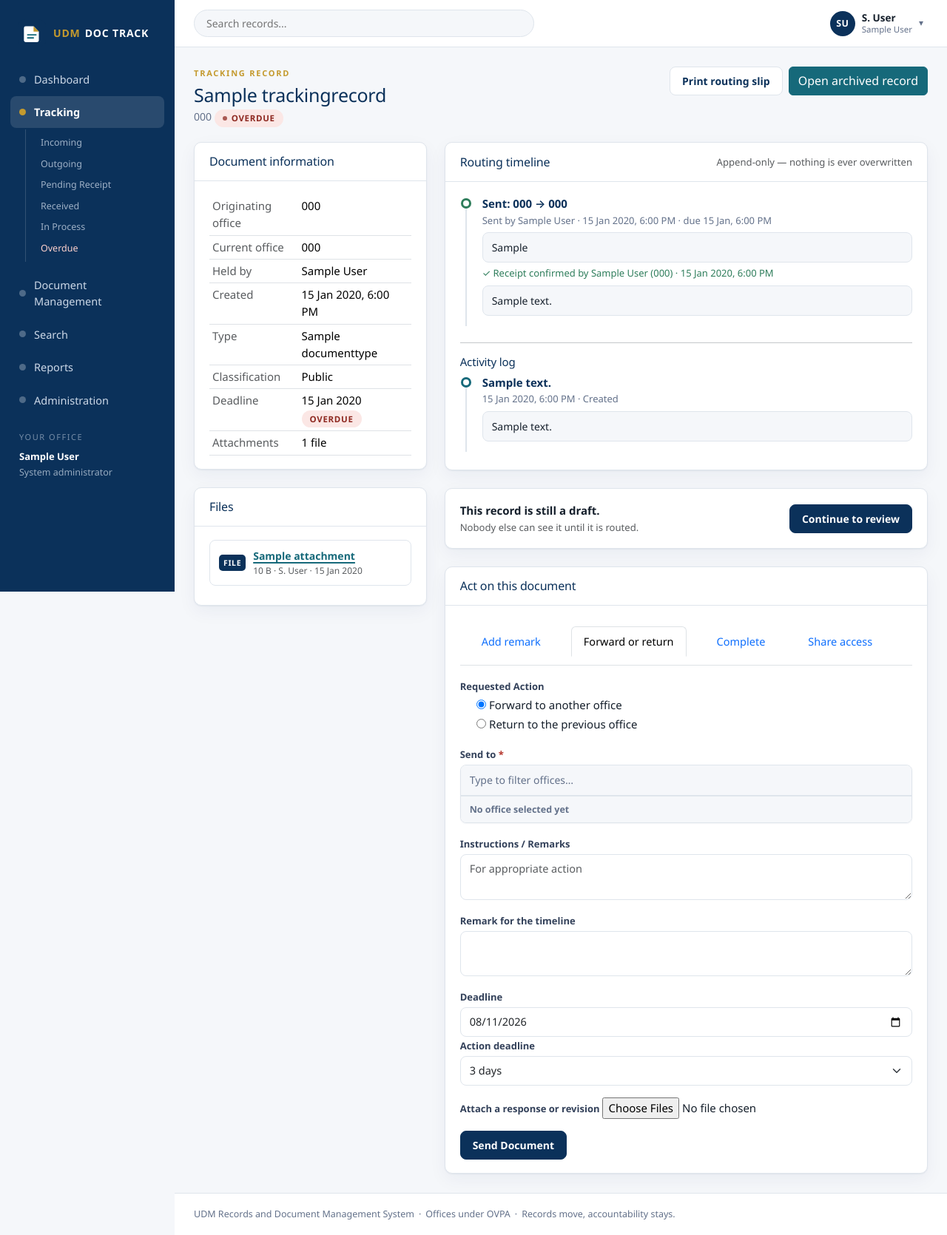
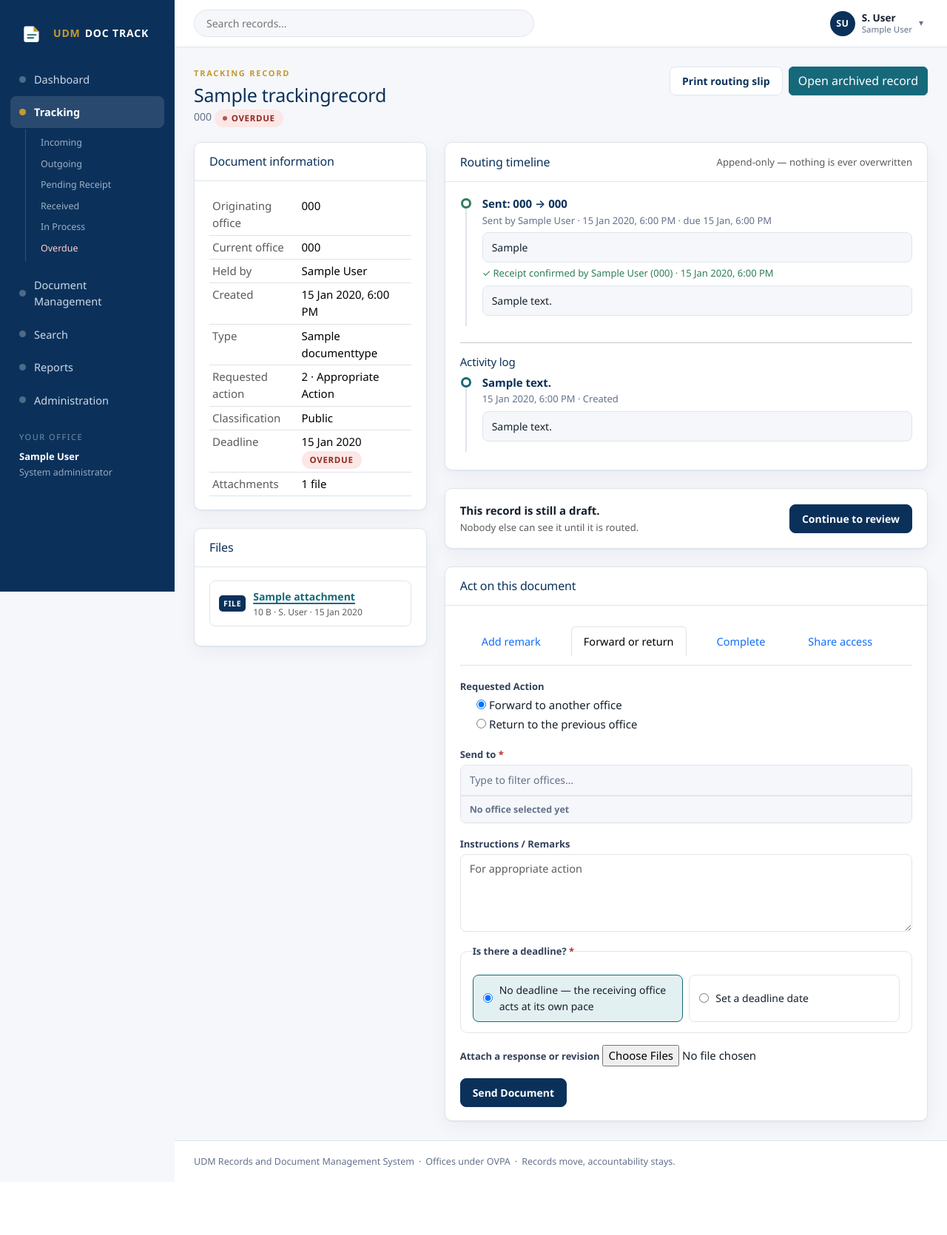
Before and after one commit to zap1104/udm-doctrack, a Django app: page /tracking/1/ in a window 1280 px wide, after a click on "Forward or return". Shown: the whole page at 74% size. After the commit the page ends 1578 px from the top, so only its background shows below. Run offline with Django 5.2, Linux system fonts and the light colour scheme; a user stored in the database is signed in; tables that the repository leaves empty hold one stand-in row (values such as "Sample post"); some libraries are stand-ins or nearby versions.

Commit message:
fix(tracking): stop the routing form discarding deadlines and requested actions
Four bugs found by auditing which of our own CSS classes templates reference
but the stylesheet never defines. `.phase2-backend-field` was the thread that
unravelled the rest: it exists to hide raw backend fields, so with no rule
behind it the record page's Forward tab rendered them.

1. Deadlines set on the Forward/Return tab were silently thrown away. The
   date picker there was a proxy that converted the chosen date into a day
   count and wrote it into a `due_days` <select> offering only 0/1/3/5/7.
   Any other gap matched no <option>, so the select submitted nothing, and
   `int(due_days or 0)` read that as "no deadline". Picking a date twelve
   days out produced a document with no deadline and no warning. Both steps
   of the create flow already use a validated date field; the route form now
   uses the same one, so a past date is refused here too instead of being
   accepted and dropped.

2. The same tab showed two notes boxes. JavaScript kept the second one as a
   mirror copy of the first, so text appeared twice on screen and was stored
   twice. route_record() already falls back to the instructions when no
   separate remark is given, so the duplicate field is gone.

3. "Requested action" on the create form was a <select> with no name; it
   never submitted. The value lived in sessionStorage and was echoed on the
   review page behind a "Frontend preview" badge, then lost. The ten numbered
   codes are the ones printed on the approved slip, so they are now a real
   field on TrackingRecord, shown on the review page, the record page and the
   printed slip.

4. The tracking list ran one query per row to decide whether to show Confirm
   Receipt, plus a second COUNT of a queryset the paginator had already
   counted. Both are batched now: ten rows and one row cost the same seven
   queries.

Also drops two dashboard context variables left over from the removed
Completed card, each costing a COUNT per page load, and the JavaScript that
served the deleted proxies — one block of which still called a helper that
had been removed.

Co-Authored-By: Claude Opus 5 <noreply@anthropic.com>

```diff
--- a/apps/core/views.py
+++ b/apps/core/views.py
@@ -37,7 +37,6 @@ class DashboardView(AppLoginRequiredMixin, TemplateView):
         custody = tracking_services.in_custody_for(user)
         in_transit = tracking_services.in_transit_from(user)
         overdue = tracking_services.overdue_for(user)
-        completed = tracking_services.completed_this_year_for(user)
 
         attention = list(inbox[:5])
         if len(attention) < 5:
@@ -68,8 +67,7 @@ class DashboardView(AppLoginRequiredMixin, TemplateView):
         )
 
         attention = attention[:5]
-        for record in attention:
-            record.can_confirm_now = record.can_user_confirm_receipt(user)
+        tracking_services.annotate_can_confirm(attention, user)
 
         recent = list(tracking_services.active_for(user)[:8])
         show_office_columns = user.is_records_staff
@@ -84,9 +82,7 @@ class DashboardView(AppLoginRequiredMixin, TemplateView):
                 "inbox_new_today": inbox.filter(last_movement_at__date=today).count(),
                 "custody_count": custody.count(),
                 "outgoing_count": in_transit.count(),
-                "outgoing_new_today": in_transit.filter(last_movement_at__date=today).count(),
                 "overdue_count": overdue.count(),
-                "completed_count": completed.count(),
                 "attention_records": attention,
                 "recent_records": recent,
                 "show_office_columns": show_office_columns,
--- a/apps/tracking/forms.py
+++ b/apps/tracking/forms.py
@@ -10,14 +10,6 @@ from apps.core.forms import BootstrapFormMixin, DateInput, MultipleFileField
 from apps.core.models import DocumentType
 
 from .models import RoutingStep, Status, TrackingRecord
-
-DUE_CHOICES = [
-    ("1", "1 day"),
-    ("3", "3 days"),
-    ("5", "5 days"),
-    ("7", "1 week"),
-    ("0", "No deadline"),
-]
 
 #: How far ahead a deadline may be set. A date beyond this is almost always a
 #: typo in the year ("2027" for "2026"), and a deadline nobody will ever chase
@@ -138,7 +130,10 @@ class CreateRecordForm(DeadlineMixin, BootstrapFormMixin, forms.ModelForm):
 
     class Meta:
         model = TrackingRecord
-        fields = ("subject", "document_type", "classification", "priority", "instructions")
+        fields = (
+            "subject", "document_type", "classification", "priority",
+            "requested_action", "instructions",
+        )
         widgets = {
             "subject": forms.TextInput(attrs={"placeholder": "Enter document subject", "autofocus": True}),
             "instructions": forms.Textarea(
@@ -161,6 +156,9 @@ class CreateRecordForm(DeadlineMixin, BootstrapFormMixin, forms.ModelForm):
         self.fields["document_type"].queryset = DocumentType.active.all()
         self.fields["document_type"].empty_label = "Not specified"
         self.fields["instructions"].required = True
+        self.fields["requested_action"].widget.choices = [
+            ("", "Select the requested action")
+        ] + list(TrackingRecord.RequestedAction.choices)
         if user is not None and user.office_id:
             self.fields["receiving_offices"].queryset = Office.active.exclude(pk=user.office_id)
 
@@ -213,7 +211,7 @@ class ReviewRouteForm(DeadlineMixin, BootstrapFormMixin, forms.Form):
         return offices
 
 
-class RouteForm(BootstrapFormMixin, forms.Form):
+class RouteForm(DeadlineMixin, BootstrapFormMixin, forms.Form):
     """Forward or return a document that this office currently holds."""
 
     action = forms.ChoiceField(
@@ -231,17 +229,18 @@ class RouteForm(BootstrapFormMixin, forms.Form):
             attrs={"size": 6, "class": "form-select js-searchable", "data-placeholder": "Type to filter offices…"}
         ),
     )
+    # One notes field, matching the create form. There used to be a second
+    # "Remark for the timeline" box that JavaScript kept as a mirror copy of
+    # this one, so whatever was typed here appeared twice on screen and was
+    # stored twice. route_record() already falls back to the instructions when
+    # no separate remark is given.
     instructions = forms.CharField(
-        label="Instructions for the next office",
-        widget=forms.Textarea(attrs={"rows": 2, "placeholder": "For appropriate action"}),
+        label="Instructions / Remarks",
+        widget=forms.Textarea(attrs={"rows": 4, "placeholder": "For appropriate action"}),
         required=False,
     )
-    due_days = forms.ChoiceField(choices=DUE_CHOICES, initial="3", required=False, label="Action deadline")
-    remark = forms.CharField(
-        label="Remark for the timeline",
-        widget=forms.Textarea(attrs={"rows": 2}),
-        required=False,
-    )
+    deadline_choice = deadline_choice_field()
+    due_date = due_date_field()
     attachments = MultipleFileField(required=False, label="Attach a response or revision")
 
     def __init__(self, *args, record=None, user=None, **kwargs):
--- a/apps/tracking/views.py
+++ b/apps/tracking/views.py
@@ -96,16 +96,21 @@ class RecordListView(AppLoginRequiredMixin, View):
 
         records = records.distinct().order_by("-last_movement_at")
         page = Paginator(records, PAGE_SIZE).get_page(request.GET.get("page"))
-        for record in page.object_list:
-            record.can_confirm_now = record.can_user_confirm_receipt(request.user)
+        # Materialised once so the annotation below lands on the very objects
+        # the template iterates, not on a throwaway copy of the queryset.
+        page_records = list(page.object_list)
+        services.annotate_can_confirm(page_records, request.user)
         return render(
             request,
             self.template_name,
             {
                 "form": form,
                 "page_obj": page,
-                "records": page.object_list,
-                "total": records.count(),
+                "records": page_records,
+                # The paginator has already counted this queryset; calling
+                # .count() again would run the same DISTINCT-over-joins query
+                # a second time on every page load.
+                "total": page.paginator.count,
                 "querystring": request.GET.urlencode(),
             },
         )
@@ -134,6 +139,7 @@ class RecordCreateView(OfficeAssignedMixin, View):
                 document_type=form.cleaned_data.get("document_type"),
                 classification=form.cleaned_data.get("classification"),
                 priority=form.cleaned_data.get("priority"),
+                requested_action=form.cleaned_data.get("requested_action", ""),
                 due_at=deadline,
             )
             services.attach_files(record, form.cleaned_data.get("attachments") or [], user=request.user)
@@ -319,7 +325,11 @@ class RouteRecordView(OfficeAssignedMixin, View):
             raise PermissionDenied("Only the office that currently holds the document can forward it.")
         form = RouteForm(request.POST, request.FILES, record=record, user=request.user)
         if not form.is_valid():
-            messages.error(request, "Choose at least one office to send the document to.")
+            # The deadline can fail validation too, so report what actually
+            # broke instead of always blaming the office selection.
+            messages.error(request, "; ".join(
+                f"{field}: {error}" for field, errors in form.errors.items() for error in errors
+            ))
             return redirect(record.get_absolute_url())
         try:
             services.attach_files(record, form.cleaned_data.get("attachments") or [], user=request.user)
@@ -329,8 +339,7 @@ class RouteRecordView(OfficeAssignedMixin, View):
                 user=request.user,
                 instructions=form.cleaned_data.get("instructions", ""),
                 action=form.cleaned_data["action"],
-                due_days=int(form.cleaned_data.get("due_days") or 0),
-                remark=form.cleaned_data.get("remark", ""),
+                due_at=form.deadline_datetime(),
             )
         except ValidationError as exc:
             messages.error(request, "; ".join(exc.messages))
--- a/static/js/doctrack.js
+++ b/static/js/doctrack.js
@@ -251,62 +251,6 @@
   ---------------------------------------------------------------------- */
   document.documentElement.classList.add("phase2-js");
 
-  function localDateValue(date) {
-    var year = date.getFullYear();
-    var month = String(date.getMonth() + 1).padStart(2, "0");
-    var day = String(date.getDate()).padStart(2, "0");
-    return year + "-" + month + "-" + day;
-  }
-
-  function startOfToday() {
-    var now = new Date();
-    return new Date(now.getFullYear(), now.getMonth(), now.getDate());
-  }
-
-  document.querySelectorAll("[data-due-date-proxy]").forEach(function (wrapper) {
-    var dateInput = wrapper.querySelector("[data-due-date-input]");
-    var dueDaysInput = document.getElementById(wrapper.dataset.dueDaysId);
-    if (!dateInput || !dueDaysInput) return;
-
-    var today = startOfToday();
-    dateInput.min = localDateValue(today);
-
-    var initialDays = parseInt(dueDaysInput.value || "0", 10);
-    if (initialDays > 0) {
-      var initialDate = new Date(today);
-      initialDate.setDate(initialDate.getDate() + initialDays);
-      dateInput.value = localDateValue(initialDate);
-    }
-
-    function syncDueDays() {
-      if (!dateInput.value) {
-        dueDaysInput.value = "0";
-        return;
-      }
-      var selected = new Date(dateInput.value + "T00:00:00");
-      var difference = Math.ceil((selected - today) / 86400000);
-      dueDaysInput.value = String(Math.max(0, difference));
-    }
-
-    dateInput.addEventListener("change", syncDueDays);
-    if (wrapper.closest("form")) wrapper.closest("form").addEventListener("submit", syncDueDays);
-  });
-
-  document.querySelectorAll("[data-combined-notes]").forEach(function (wrapper) {
-    var instructions = document.getElementById(wrapper.dataset.instructionsId);
-    var remarks = document.getElementById(wrapper.dataset.remarksId);
-    if (!instructions || !remarks) return;
-
-    if (!instructions.value && remarks.value) instructions.value = remarks.value;
-
-    function syncNotes() {
-      remarks.value = instructions.value;
-    }
-
-    instructions.addEventListener("input", syncNotes);
-    if (wrapper.closest("form")) wrapper.closest("form").addEventListener("submit", syncNotes);
-  });
-
   /* ----------------------------------------------------------------------
      Deadline: reveal the calendar only when the answer is "set a deadline".
      The panel is rendered visible, so with this script blocked the field is
@@ -340,34 +284,6 @@
       radio.addEventListener("change", function () { sync(true); });
     });
     sync(false);
-  });
-
-  var actionSelect = document.querySelector("[data-requested-action-select]");
-  if (actionSelect) {
-    var storedAction = window.sessionStorage.getItem("doctrackRequestedAction");
-    if (storedAction) actionSelect.value = storedAction;
-    actionSelect.addEventListener("change", function () {
-      window.sessionStorage.setItem("doctrackRequestedAction", actionSelect.value);
-      var label = actionSelect.options[actionSelect.selectedIndex].text;
-      window.sessionStorage.setItem("doctrackRequestedActionLabel", label);
-    });
-  }
-
-  document.querySelectorAll("[data-requested-action-review]").forEach(function (target) {
-    var label = window.sessionStorage.getItem("doctrackRequestedActionLabel");
-    if (label) target.textContent = label;
-  });
-
-  document.querySelectorAll("[data-due-date-display]").forEach(function (target) {
-    var days = parseInt(target.dataset.dueDays || "0", 10);
-    if (days <= 0) return;
-    var dueDate = startOfToday();
-    dueDate.setDate(dueDate.getDate() + days);
-    target.textContent = dueDate.toLocaleDateString(undefined, {
-      year: "numeric",
-      month: "long",
-      day: "numeric"
-    });
   });
 
   document.querySelectorAll("[data-back-to-edit]").forEach(function (button) {
--- a/templates/tracking/detail.html
+++ b/templates/tracking/detail.html
@@ -32,6 +32,8 @@
           <tr><th class="text-muted fw-normal">Held by</th><td>{{ record.current_holder.display_name|default:"Pending Receipt" }}</td></tr>
           <tr><th class="text-muted fw-normal">Created</th><td>{{ record.created_at|date:"d M Y, g:i A" }}</td></tr>
           <tr><th class="text-muted fw-normal">Type</th><td>{{ record.document_type.name|default:"Not specified" }}</td></tr>
+          <tr><th class="text-muted fw-normal">Requested action</th>
+              <td>{{ record.get_requested_action_display|default:"Not specified" }}</td></tr>
           <tr><th class="text-muted fw-normal">Classification</th><td>{{ record.get_classification_display }}</td></tr>
           <tr><th class="text-muted fw-normal">Deadline</th>
               <td>{% if record.due_at %}{{ record.due_at|date:"d M Y" }}{% if record.is_overdue %} <span class="pill pill-overdue">Overdue</span>{% endif %}{% else %}None{% endif %}</td></tr>
@@ -176,28 +178,8 @@
                   {% endfor %}
                 </div>
                 {% include "partials/_field.html" with field=route_form.offices %}
-                <div
-                  class="mb-3 phase2-combined-notes"
-                  data-combined-notes
-                  data-instructions-id="{{ route_form.instructions.id_for_label }}"
-                  data-remarks-id="{{ route_form.remark.id_for_label }}"
-                >
-                  <label class="form-label" for="{{ route_form.instructions.id_for_label }}">Instructions / Remarks</label>
-                  {{ route_form.instructions }}
-                  {% for error in route_form.instructions.errors %}<div class="text-danger small mt-1">{{ error }}</div>{% endfor %}
-                  <div class="phase2-backend-field mt-3">
-                    {% include "partials/_field.html" with field=route_form.remark %}
-                  </div>
-                </div>
-                <div class="phase2-date-proxy mb-3" data-due-date-proxy data-due-days-id="{{ route_form.due_days.id_for_label }}">
-                  <div class="phase2-date-ui">
-                    <label class="form-label" for="phase2-route-due-date">Deadline</label>
-                    <input id="phase2-route-due-date" type="date" class="form-control" data-due-date-input>
-                  </div>
-                  <div class="phase2-backend-field">
-                    {% include "partials/_field.html" with field=route_form.due_days %}
-                  </div>
-                </div>
+                {% include "partials/_field.html" with field=route_form.instructions %}
+                {% include "tracking/_deadline_field.html" with form=route_form %}
                 {% include "partials/_field.html" with field=route_form.attachments %}
                 <button class="btn btn-udm" type="submit">Send Document</button>
               </form>
--- a/templates/tracking/review.html
+++ b/templates/tracking/review.html
@@ -43,7 +43,7 @@
               </tr>
               <tr>
                 <th>Requested action</th>
-                <td><span data-requested-action-review>Not selected</span> <span class="phase2-preview-badge">Frontend preview</span></td>
+                <td>{{ record.get_requested_action_display|default:"Not specified" }}</td>
               </tr>
               <tr>
                 <th>Deadline</th>
@@ -61,11 +61,11 @@
           </table>
         </div>
 
-        <form method="post" class="mt-3 phase2-review-form" novalidate>
+        <form method="post" class="mt-3" novalidate>
           {% csrf_token %}
 
           {% if session_lost %}
-            <div class="alert alert-warning phase2-alert">
+            <div class="alert alert-warning">
               <strong>Pick the receiving office(s) again.</strong>
               This draft was started in an earlier session, so the earlier choice was not retained.
               The tracking number and document information remain available.
--- a/templates/tracking/routing_slip.html
+++ b/templates/tracking/routing_slip.html
@@ -64,6 +64,10 @@
     <div class="routing-slip-summary-row">
       <div class="routing-slip-summary-label">Document Type</div>
       <div class="routing-slip-summary-value">{{ record.document_type.name|default:"Not specified" }}</div>
+    </div>
+    <div class="routing-slip-summary-row">
+      <div class="routing-slip-summary-label">Requested Action</div>
+      <div class="routing-slip-summary-value">{{ record.get_requested_action_display|default:"Not specified" }}</div>
     </div>
     <div class="routing-slip-summary-row">
       <div class="routing-slip-summary-label">Instructions / Remarks</div>
```
Also changed, not shown: apps/tracking/models.py (+24 -0 lines), apps/tracking/services.py (+31 -1 lines), templates/tracking/create.html (+2 -18 lines), apps/tracking/migrations/0002_trackingrecord_requested_action.py (added).
